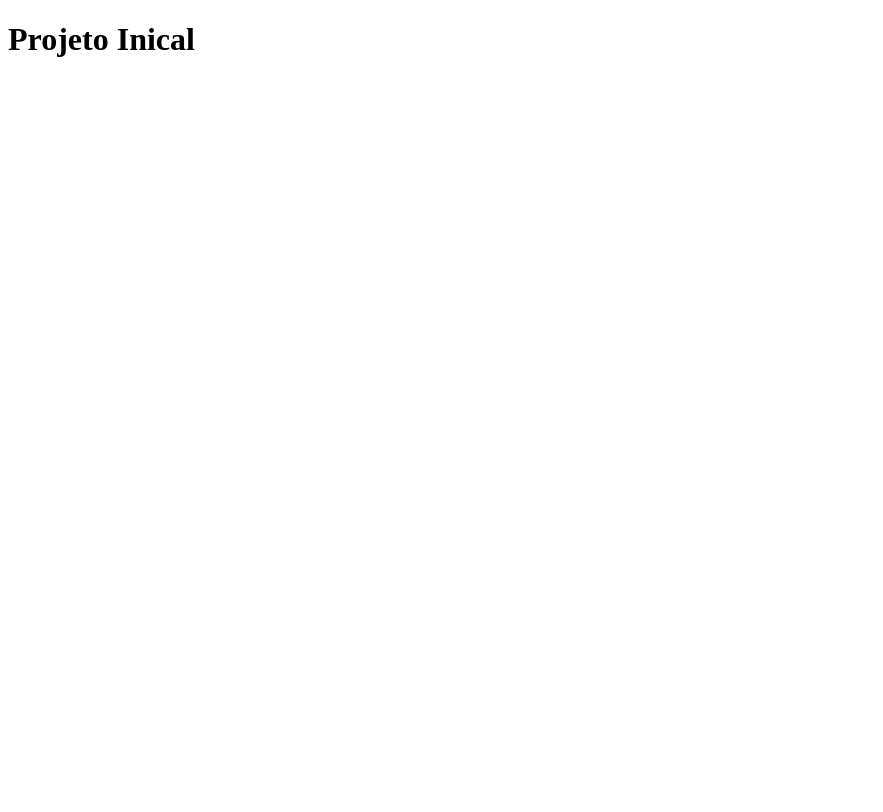
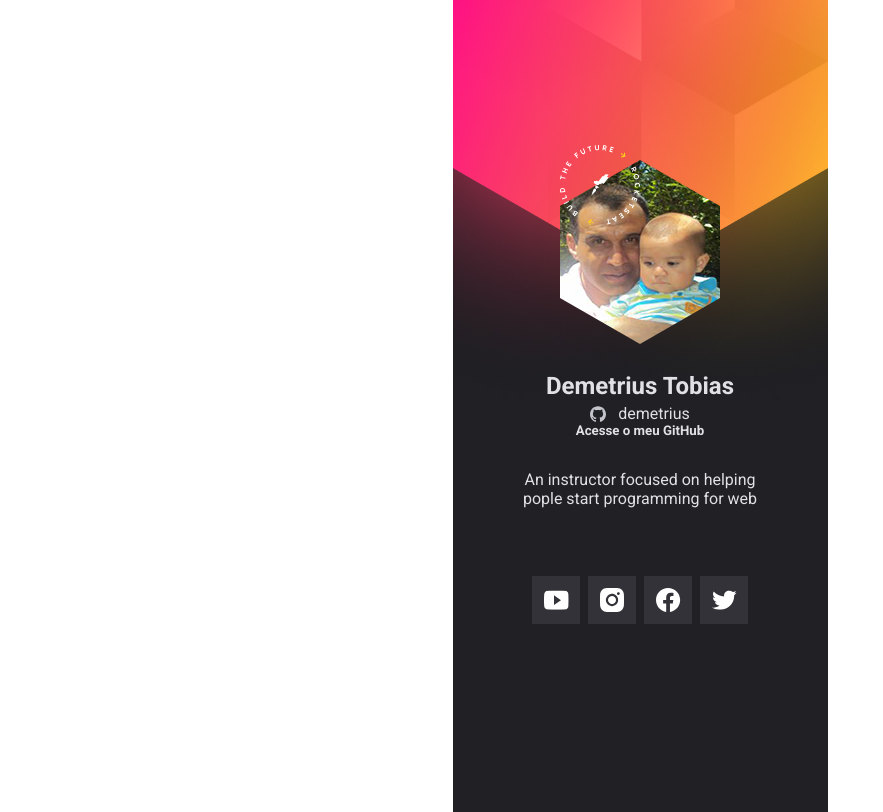
Before and after one commit to Demetrrius/cracha, a plain HTML site: page index.html in a window 1280 px wide. Shown: the whole page, without its empty margins (0-883 px from the left). Drawn offline with Linux system fonts and the light colour scheme.

Commit message:
Definindo imagens e containers

```diff
--- /dev/null
+++ b/_css/style.css
@@ -0,0 +1,86 @@
+*{
+  margin: 0;
+}
+
+html,
+body {
+  /*Variáveis de cores*/
+  --black: hsl(240, 96, 13%);
+  --gray:  hsl(240, 9%, 89%);
+  height: 100%;
+  font-family: 'Roboto', sans-serif;
+  -webkit-font-smoothing:antialiased;
+  color: var(--gray);
+
+}
+
+body {
+  display: grid;
+  place-items: center;
+
+}
+main {
+  background: url('../_images/background.jpg');
+  width: 375px;
+  height: 812px;
+}
+
+.container{
+  max-width: 250px;
+  margin-left: auto;
+  margin-right: auto;
+  text-align: center;
+}
+
+.avatar{
+  width: 11.5rem;
+  margin: 10rem auto 0;
+  position: relative;
+}
+
+.avatar span{
+  position: absolute;
+  top: -15px;
+  z-index: 1 ;
+}
+
+.avatar > img{
+  width: 10rem;
+  height: 11.5rem;
+  object-fit: cover;
+  clip-path: polygon(50% 0%, 100% 25%, 100% 75%, 50% 100%, 0 75%, 0 25%);
+}
+
+h1
+{
+  font-size: 1.5em;
+  margin-top:1.5rem;
+}
+
+h5{
+  color: var(--gray);
+}
+
+a {
+  color: var(--gray);
+  text-decoration:none;
+  margin-top: .25rem;
+  display: flex;
+  gap: .75rem;
+  justify-content: center;
+  align-items: center;
+
+}
+
+p {
+  margin-top: 2rem;
+}
+
+ul {
+  margin-top: 4rem;
+  list-style:none ;
+  padding: 0; /*Espaçamento inteno */
+  display:flex; /* Coloca os objetos um ao lado do outro no eixo X*/
+  gap: 0.5rem; /* Coloca um espaço entre os objetos */
+  justify-content: center; /* Coloca os objetos centralizados quanto utilizamos o flex ou grid*/
+}
--- a/index.html
+++ b/index.html
@@ -3,10 +3,68 @@
   <head>
     <meta charset="UTF-8" />
     <meta name="viewport" content="width=device-width, initial-scale=1.0" />
-    <title>Projeto Inical</title>
+    <title>Projeto - DoWhile 2021</title>
+
+    <link rel="stylesheet" href="_css/style.css" />
+    <!-- Configuração das Fontes -->
+    <link rel="preconnect" href="https://fonts.googleapis.com">
+
+    <link rel="preconnect" href="https://fonts.gstatic.com" crossorigin>
+    <link href="https://fonts.googleapis.com/css2?family=Roboto:wght@400;700&display=swap" rel="stylesheet">
   </head>
+  <body>
+    <main>
+      <div class="container">
+        <div class="avatar">
+          <span>
+            <img src="_images/build.svg" alt="SeloRocketseat" />
+          </span>
+          <img src="_images/demeian.jpg" alt="Foto usuário" />
+        </div>
+        <h1>Demetrius Tobias</h1>
+        <a href="https://github.com/Demetrrius" >
+          <img src="_images/github.svg" alt="Imagem Github" />demetrius</a>
+        <h5>Acesse o meu GitHub</h5>
+        <p>
+          An instructor focused on helping pople start programming for web
+        </p>
+        <ul>
+          <li>
+            <a href="https://youtube.com" target="_blank">
+              <img
+              src="_images/YouTube.svg"
+              alt="yotube.com"
+            />
+            </a>
+          </li>
+          <li>
+            <a href="http://instagram.com"  target="_blank">
+              <img
+                src="_images/instagram.svg"
+                alt="instagram"
+             />
+            </a>
+          </li>
+          <li>
+            <a href="http://facebook.com" alt="facebook"  target="_blank" >
+              <img
+                src="_images/facebook.svg"
+                alt="facebook"
+              />
+            </a>
+          </li>
+          <li>
+            <a href="http://twitter.com" alt="twitter" target="_blank">
+              <img
+                src="_images/twitter.svg"
+                alt="twitter"
+               />
+            </a>
+          </li>
+        </ul>
 
-  <body>
-    <h1>Projeto Inical</h1>
+
+      </div>
+    </main>
   </body>
 </html>
```
Also changed, not shown: _images/background.jpg (added), _images/background.svg (added), _images/build.svg (added), _images/deme2.jpg (added), _images/demeian.jpg (added), _images/demeian.png (added), _images/facebook.svg (added), _images/foto-demetrius.jpg (added), _images/foto-demetrius2.jpg (added), _images/github.svg (added), _images/instagram.svg (added), _images/twitter.svg (added), _images/youTube.svg (added).
